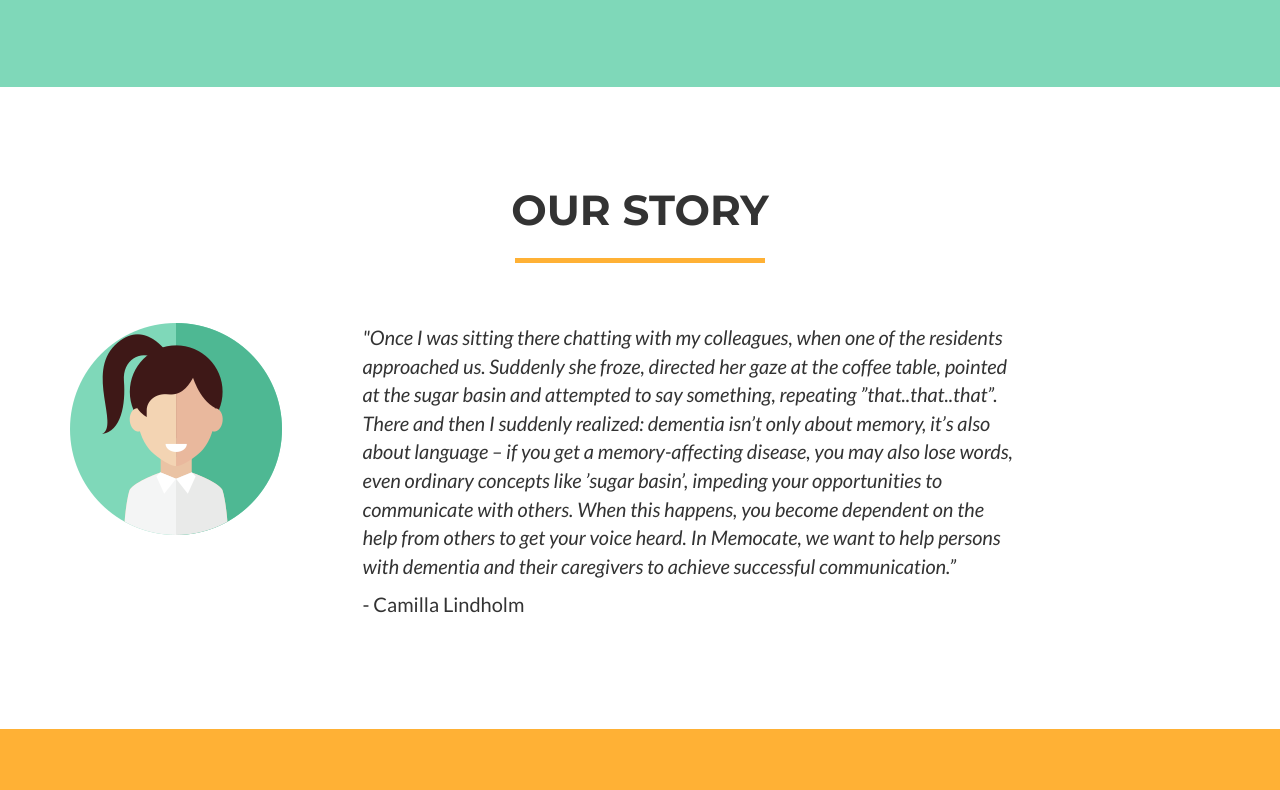
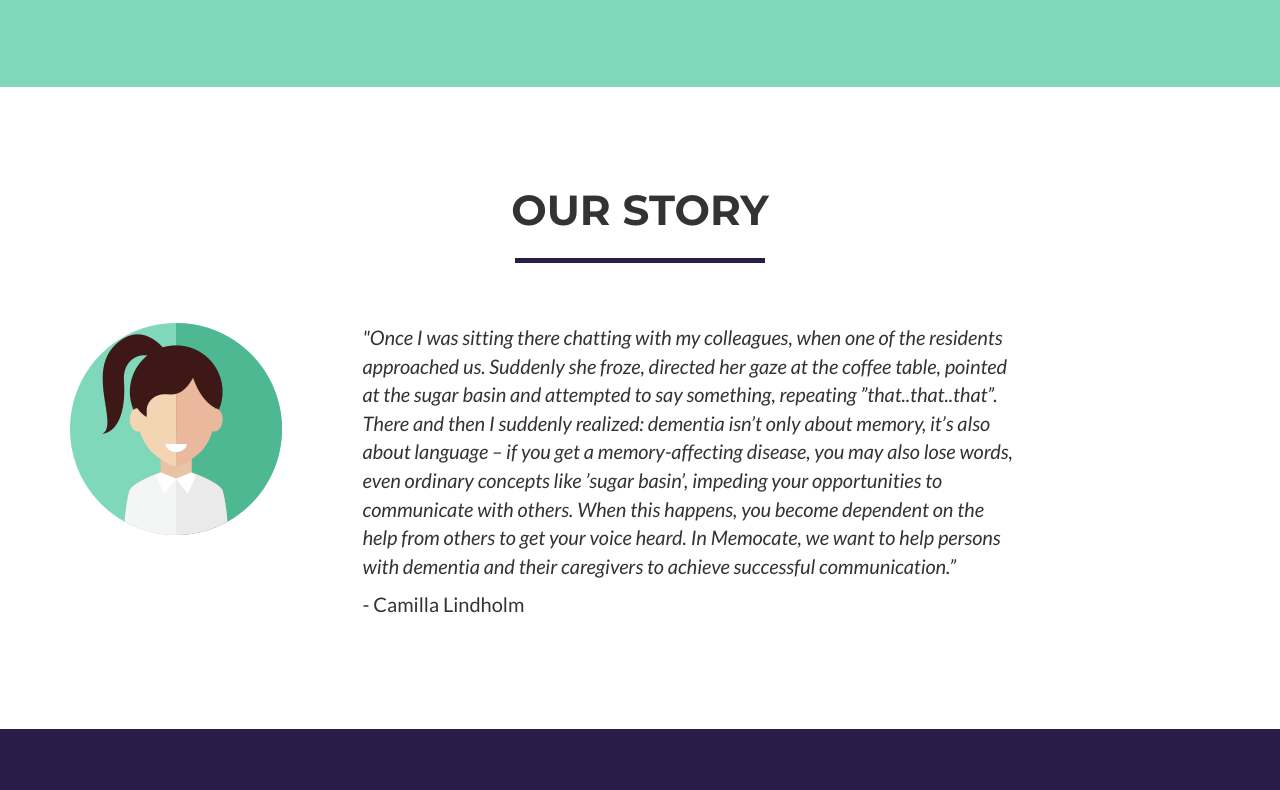
Before and after one commit to memocated/frontpage-next, a website: page index.html in a window 1280 px wide. Shown: the part 710-1500 px from the top of the page. Drawn offline with nearby package versions, Linux system fonts and the light colour scheme.

Commit message:
Switch color back for now

```diff
--- a/less/variables.less
+++ b/less/variables.less
@@ -2,7 +2,7 @@
 
 // Gray and Brand Colors for use across theme
 
-@theme-primary:    #ffb135;
+@theme-primary:    #2a1c49;
 @theme-success:    #7fd8b9;
 
 @gray-base:        #000;
```
Also changed, not shown: css/freelancer.css, css/freelancer.min.css.
